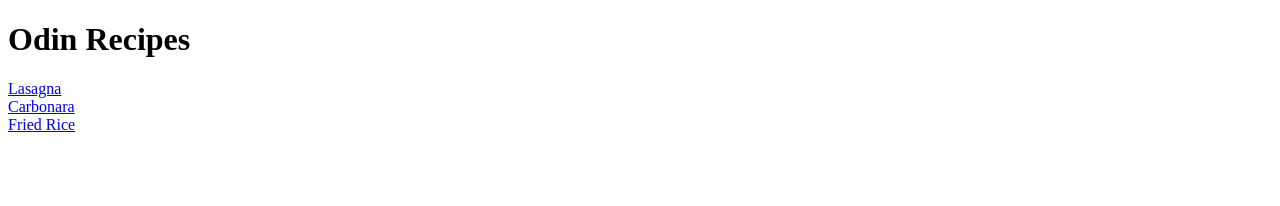
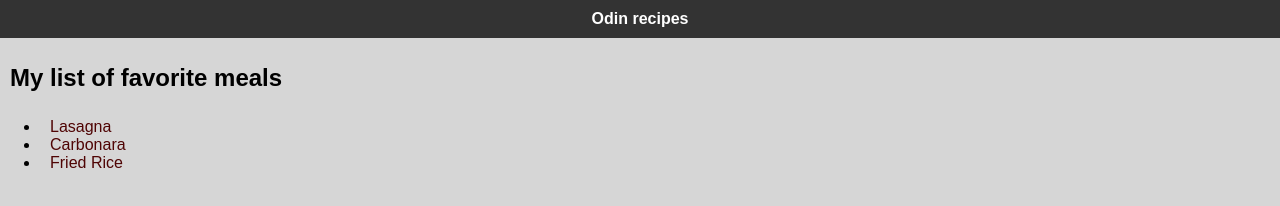
Before and after one commit to Dejnov19/odin-recipes, a plain HTML site: page index.html in a window 1280 px wide. Drawn offline with Linux system fonts and the light colour scheme.

Commit message:
First visual update

```diff
--- a/index.html
+++ b/index.html
@@ -3,13 +3,19 @@
 <head>
     <meta charset="UTF-8">
     <meta name="viewport" content="width=device-width, initial-scale=1.0">
+    <meta http-equiv="X-UA-Compatible" content="IE=edge">
     <title>Odin Recipes</title>
+    <link rel="stylesheet" href="style.css">
 </head>
 <body>
-    <h1>Odin Recipes</h1>
-
-    <a href="./recipes/lasagna.html">Lasagna</a><br>
-    <a href="./recipes/carbonara.html">Carbonara</a><br>
-    <a href="./recipes/fried_rice.html">Fried Rice</a><br>
+    <header>Odin recipes</header>
+    <h1>My list of favorite meals</h1>
+    <div class="recipes">
+        <ul>
+            <li><a href="./recipes/lasagna.html">Lasagna</a></li>
+            <li><a href="./recipes/carbonara.html">Carbonara</a></li>
+            <li><a href="./recipes/fried_rice.html">Fried Rice</a></li>
+        </ul>
+    </div>
 </body>
 </html>
--- /dev/null
+++ b/style.css
@@ -0,0 +1,37 @@
+body {
+    font-family: Arial, sans-serif;
+    background-color: #d6d6d6;
+    margin: 0;
+    padding: 0;
+}
+
+header {
+    background-color: #333;
+    color: #fff;
+    padding: 10px 0;
+    text-align: center;
+    font-weight: bold;
+}
+
+h1 {
+    font-size: 24px;
+    padding-top: 10px;
+    padding-bottom: 10px;
+    padding-inline: 10px;
+}
+
+a {
+    color: #4f0404;
+    margin: 0 10px;
+    text-decoration: none;
+}
+
+img {
+    width: 300px;
+    height: auto;
+}
+
+a:hover {
+    text-decoration: underline;
+    color: #f17676;
+}
```
Also changed, not shown: recipes/carbonara.html (+3 -0 lines), recipes/fried_rice.html (+3 -0 lines), recipes/lasagna.html (+7 -4 lines).
